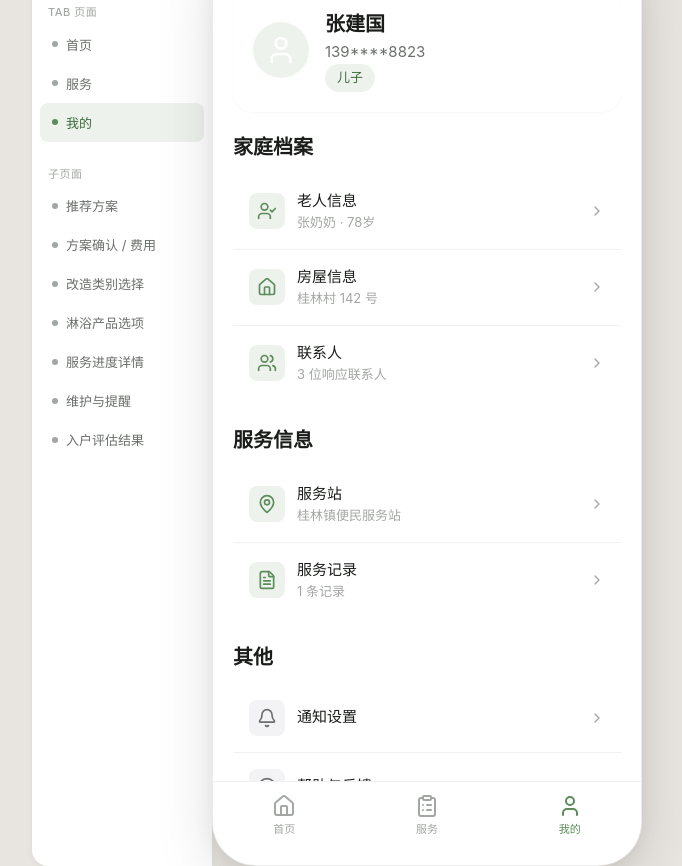
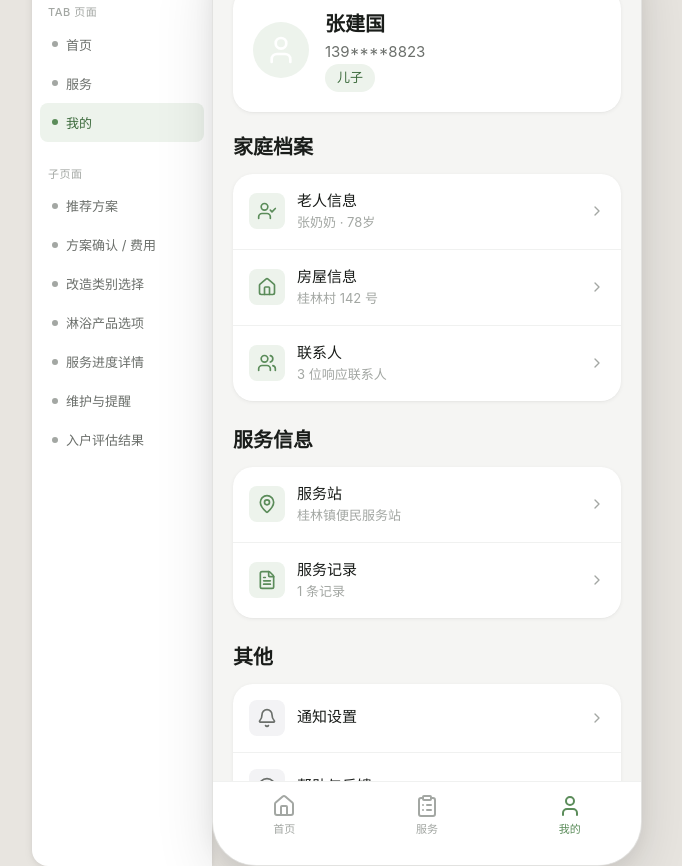
Before and after one commit to Whatnamed/bath-adaptation, a React (Vite) app: page /profile in a window 1280 px wide. Shown: the whole page, without its empty margins (303-985 px from the left). Built offline with nearby package versions, Linux system fonts and the light colour scheme.

Commit message:
style: 页面背景改为淡灰色，各区块添加白色卡片容器以增强视觉边界感

```diff
--- a/src/pages/HomePage.tsx
+++ b/src/pages/HomePage.tsx
@@ -188,7 +188,7 @@ export default function HomePage() {
             </button>
           </div>
 
-          <div className="card" style={{ padding: '0 var(--space-5)' }}>
+          <div className="card" style={{ padding: 'var(--space-3) var(--space-5)' }}>
             {reminders.map((item) => (
               <div className="reminder-item" key={item.id}>
                 <div
--- a/src/pages/MaintenancePage.tsx
+++ b/src/pages/MaintenancePage.tsx
@@ -126,6 +126,7 @@ export default function MaintenancePage() {
             <span className="section-title">即将到来的维护</span>
           </div>
 
+          <div className="card" style={{ padding: 'var(--space-3) var(--space-5)' }}>
           {reminders.map((item, i) => (
             <div className="reminder-item" key={i}>
               {/* 图标 */}
@@ -146,6 +147,7 @@ export default function MaintenancePage() {
               <ChevronRight size={18} style={{ color: 'var(--text-tertiary)' }} />
             </div>
           ))}
+          </div>
         </div>
 
         {/* ── 报修入口 ── */}
--- a/src/pages/PlanConfirmPage.tsx
+++ b/src/pages/PlanConfirmPage.tsx
@@ -29,6 +29,7 @@ export default function PlanConfirmPage() {
           <div className="section-header">
             <span className="section-title">已选改造项目</span>
           </div>
+          <div className="card">
           {planItems.map((item) => (
             <div
               className="list-row"
@@ -71,6 +72,7 @@ export default function PlanConfirmPage() {
               </div>
             </div>
           ))}
+          </div>
         </div>
 
         {/* ── 费用明细 ── */}
--- a/src/pages/PlanPage.tsx
+++ b/src/pages/PlanPage.tsx
@@ -2,8 +2,6 @@ import { useNavigate } from 'react-router-dom'
 import {
   ChevronLeft,
   AlertTriangle,
-  Droplets,
-  Hand,
   Lightbulb,
   PhoneCall,
   ChevronRight,
@@ -13,13 +11,6 @@ import { riskFindings, planItems } from '../data/mock'
 /* 导入图片资源 */
 import antislipImg from '../assets/images/antislip.png'
 import handrailImg from '../assets/images/handrail.png'
-
-/* ── 风险图标映射 ── */
-const riskIcons: Record<string, React.ReactNode> = {
-  '地面湿滑': <Droplets size={18} />,
-  '起身借力不足': <Hand size={18} />,
-  '夜间照明不足': <Lightbulb size={18} />,
-}
 
 /* ── 推荐方案页 ── */
 export default function PlanPage() {
--- a/src/pages/ProfilePage.tsx
+++ b/src/pages/ProfilePage.tsx
@@ -87,7 +87,7 @@ export default function ProfilePage() {
 
   /* 渲染菜单组 */
   const renderMenuGroup = (items: typeof familyMenu) => (
-    <div>
+    <div className="menu-group">
       {items.map((item) => (
         <div className="menu-item" key={item.label}>
           <div
--- a/src/pages/ProgressPage.tsx
+++ b/src/pages/ProgressPage.tsx
@@ -56,6 +56,7 @@ export default function ProgressPage() {
             <span className="section-title">进度时间线</span>
           </div>
 
+          <div className="card">
           <div className="timeline">
             {serviceTimeline.map((item, i) => {
               /* 节点样式 */
@@ -93,6 +94,7 @@ export default function ProgressPage() {
                 </div>
               )
             })}
+          </div>
           </div>
         </div>
 
--- a/src/pages/ServicesPage.tsx
+++ b/src/pages/ServicesPage.tsx
@@ -4,7 +4,6 @@ import {
   Home,
   ClipboardList,
   User,
-  ChevronRight,
   Package,
   Clock,
 } from 'lucide-react'
--- a/src/styles/components.css
+++ b/src/styles/components.css
@@ -80,12 +80,14 @@
   background: var(--surface-soft);
   border-radius: var(--radius-xl);
   padding: var(--space-5);
+  box-shadow: var(--shadow-card);
 }
 
 .card-warm {
   background: var(--surface-warm);
   border-radius: var(--radius-xl);
   padding: var(--space-5);
+  box-shadow: var(--shadow-card);
 }
 
 .card-accent {
--- a/src/styles/pages.css
+++ b/src/styles/pages.css
@@ -518,26 +518,21 @@
   margin-top: 2px;
 }
 
+.menu-group {
+  background: var(--surface-card);
+  border-radius: var(--radius-xl);
+  box-shadow: var(--shadow-card);
+  overflow: hidden;
+}
+
 .menu-item {
   display: flex;
   align-items: center;
   gap: var(--space-3);
   padding: var(--space-4);
-  background: var(--surface-card);
+  background: transparent;
   cursor: pointer;
   transition: background var(--duration-fast) var(--ease-out);
-}
-
-.menu-item:first-child {
-  border-radius: var(--radius-lg) var(--radius-lg) 0 0;
-}
-
-.menu-item:last-child {
-  border-radius: 0 0 var(--radius-lg) var(--radius-lg);
-}
-
-.menu-item:only-child {
-  border-radius: var(--radius-lg);
 }
 
 .menu-item:not(:last-child) {
--- a/src/styles/tokens.css
+++ b/src/styles/tokens.css
@@ -5,7 +5,7 @@
 
 :root {
   /* ── 表面色 ── */
-  --surface-page: #FFFFFF;
+  --surface-page: #F5F5F3;
   --surface-card: #FFFFFF;
   --surface-soft: #F4F7F2;
   --surface-warm: #F6F6F4;
@@ -43,10 +43,10 @@
   --border-light: #F0F1F0;
   --divider: #EEEFEE;
 
-  /* ── 阴影（极度轻柔） ── */
-  --shadow-card: 0 1px 3px rgba(0, 0, 0, 0.03), 0 0.5px 1px rgba(0, 0, 0, 0.02);
-  --shadow-elevated: 0 2px 8px rgba(0, 0, 0, 0.04), 0 1px 3px rgba(0, 0, 0, 0.02);
-  --shadow-float: 0 4px 16px rgba(0, 0, 0, 0.06), 0 1px 4px rgba(0, 0, 0, 0.03);
+  /* ── 阴影 ── */
+  --shadow-card: 0 1px 4px rgba(0, 0, 0, 0.06), 0 0.5px 1.5px rgba(0, 0, 0, 0.04);
+  --shadow-elevated: 0 2px 10px rgba(0, 0, 0, 0.07), 0 1px 4px rgba(0, 0, 0, 0.04);
+  --shadow-float: 0 4px 16px rgba(0, 0, 0, 0.08), 0 1px 4px rgba(0, 0, 0, 0.04);
   --shadow-phone: 0 20px 60px rgba(0, 0, 0, 0.12), 0 4px 20px rgba(0, 0, 0, 0.06);
 
   /* ── 字体 ── */
```
